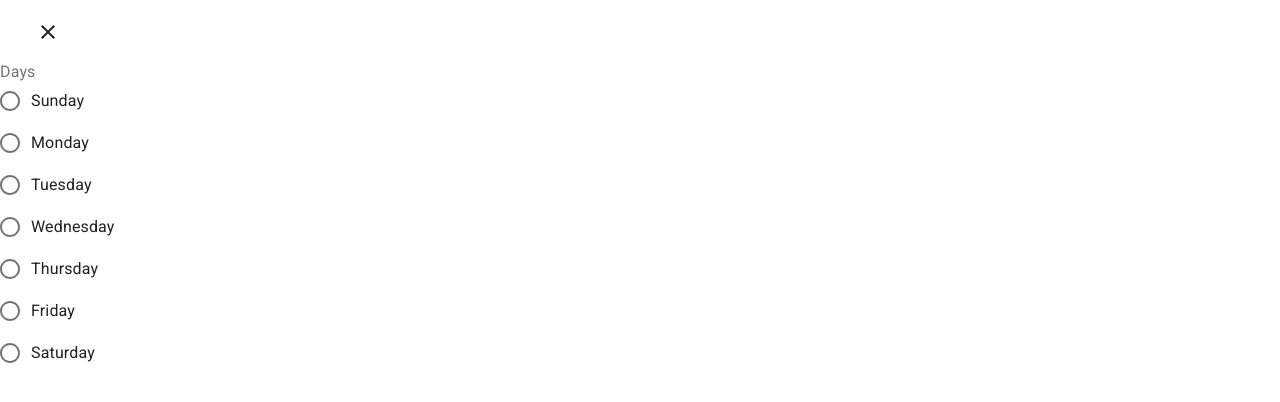
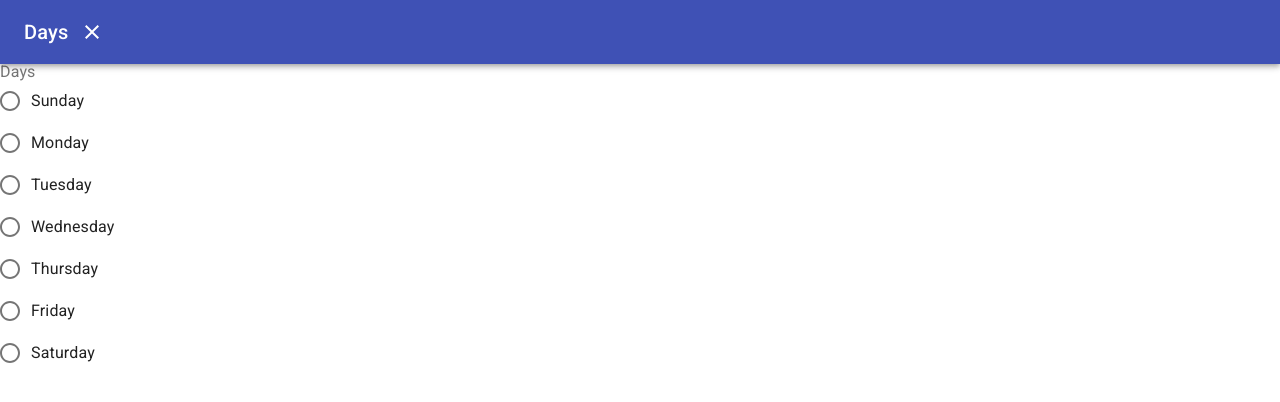
Before and after one commit to crossroads-mn/crgroups-react-client, a React app in the folder client/: page / in a window 1280 px wide. Both pictures are taken after a click on the button "DAYS". Shown: the top 402 px of the page. Built offline with nearby package versions, Linux system fonts and the light colour scheme.

Commit message:
WIP: Styling filter dialog

```diff
--- a/client/src/App.tsx
+++ b/client/src/App.tsx
@@ -3,6 +3,7 @@ import List from '@material-ui/core/List';
 import Grid from '@material-ui/core/Grid';
 import Button from '@material-ui/core/Button';
 import Dialog from '@material-ui/core/Dialog';
+import AppBar from '@material-ui/core/AppBar';
 import Toolbar from '@material-ui/core/Toolbar';
 import IconButton from '@material-ui/core/IconButton';
 import Typography from '@material-ui/core/Typography';
@@ -120,11 +121,17 @@ const App = (props: AppProps) => {
                 { listItems }
             </List>
             <Dialog fullScreen open={openFilter} onClose={handleFilterClose} TransitionComponent={Transition as any}>
-                <Toolbar>
-                    <IconButton edge="end" color="inherit" onClick={handleFilterClose} aria-label="close">
-                        <CloseIcon />
-                    </IconButton>
-                </Toolbar>
+                <AppBar>
+                    <Toolbar>
+                        <Typography variant="h6" color="inherit">
+                            { selectedFilter }
+                        </Typography>
+                        <IconButton edge="end" color="inherit" onClick={handleFilterClose} aria-label="close">
+                            <CloseIcon />
+                        </IconButton>
+                    </Toolbar>
+                </AppBar>
+                <Toolbar />
                 { currentFilterDialog() }
             </Dialog>
             <Dialog fullScreen open={openGroupDetails} onClose={handleGroupDetailsClose} TransitionComponent={Transition as any}>
```
